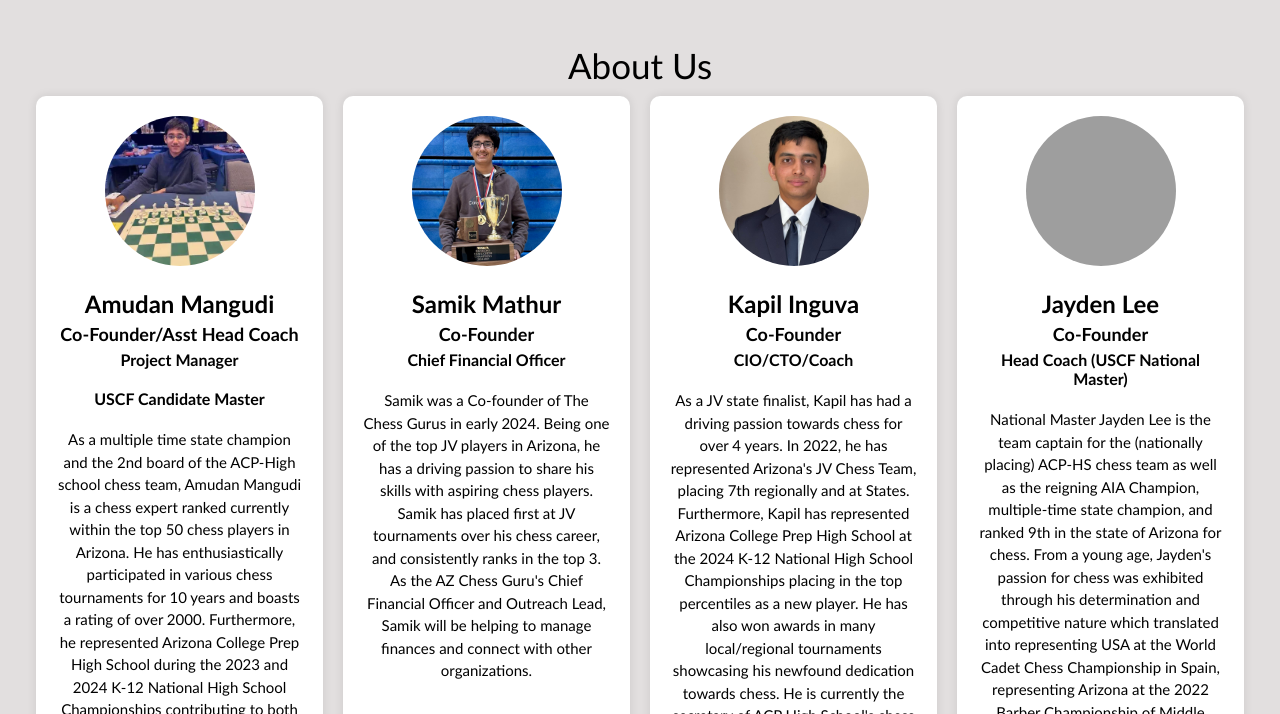
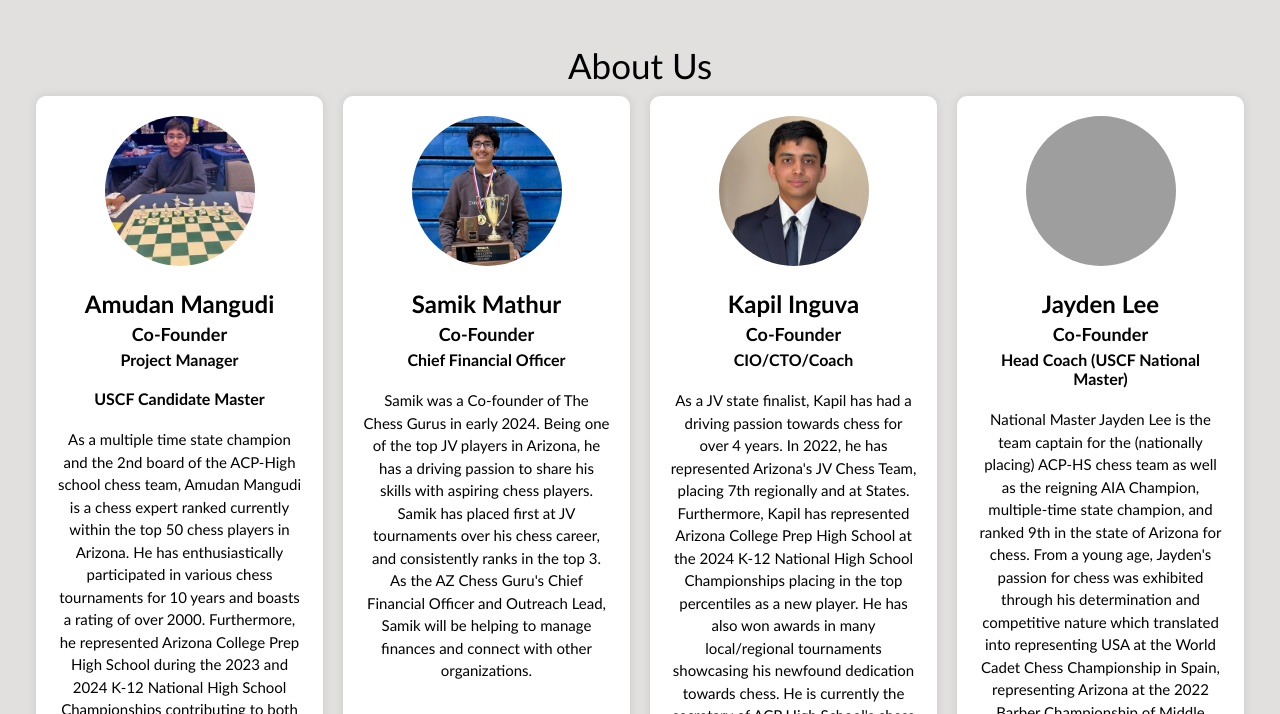
Before and after one commit to LightCom12/Chess-Website-2025, a plain HTML site: page OurFounders.html in a window 1280 px wide. Shown: the part 86-800 px from the top of the page. Drawn offline with Linux system fonts and the light colour scheme; grey boxes are pictures that could not be loaded.

Commit message:
Update OurFounders.html

```diff
--- a/OurFounders.html
+++ b/OurFounders.html
@@ -95,7 +95,7 @@
         <div class="profile">
             <img src="images/Amudan.png" alt="Amudan Mangudi">
             <h2>Amudan Mangudi</h2>
-            <h3>Co-Founder/Asst Head Coach</h3>
+            <h3>Co-Founder</h3>
             <h4>Project Manager</h4>
             <h4>USCF Candidate Master</h4>
             <p>
```
